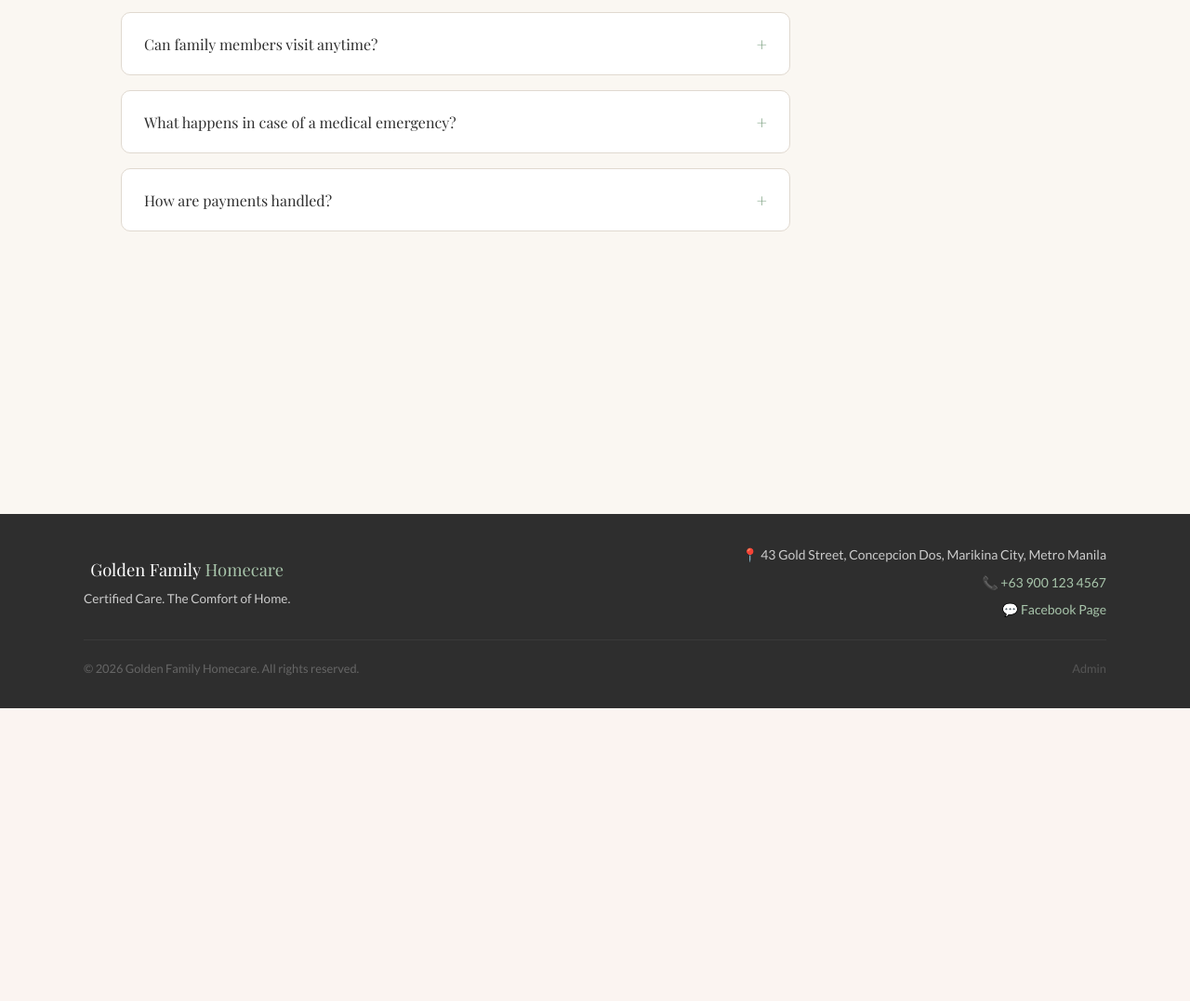
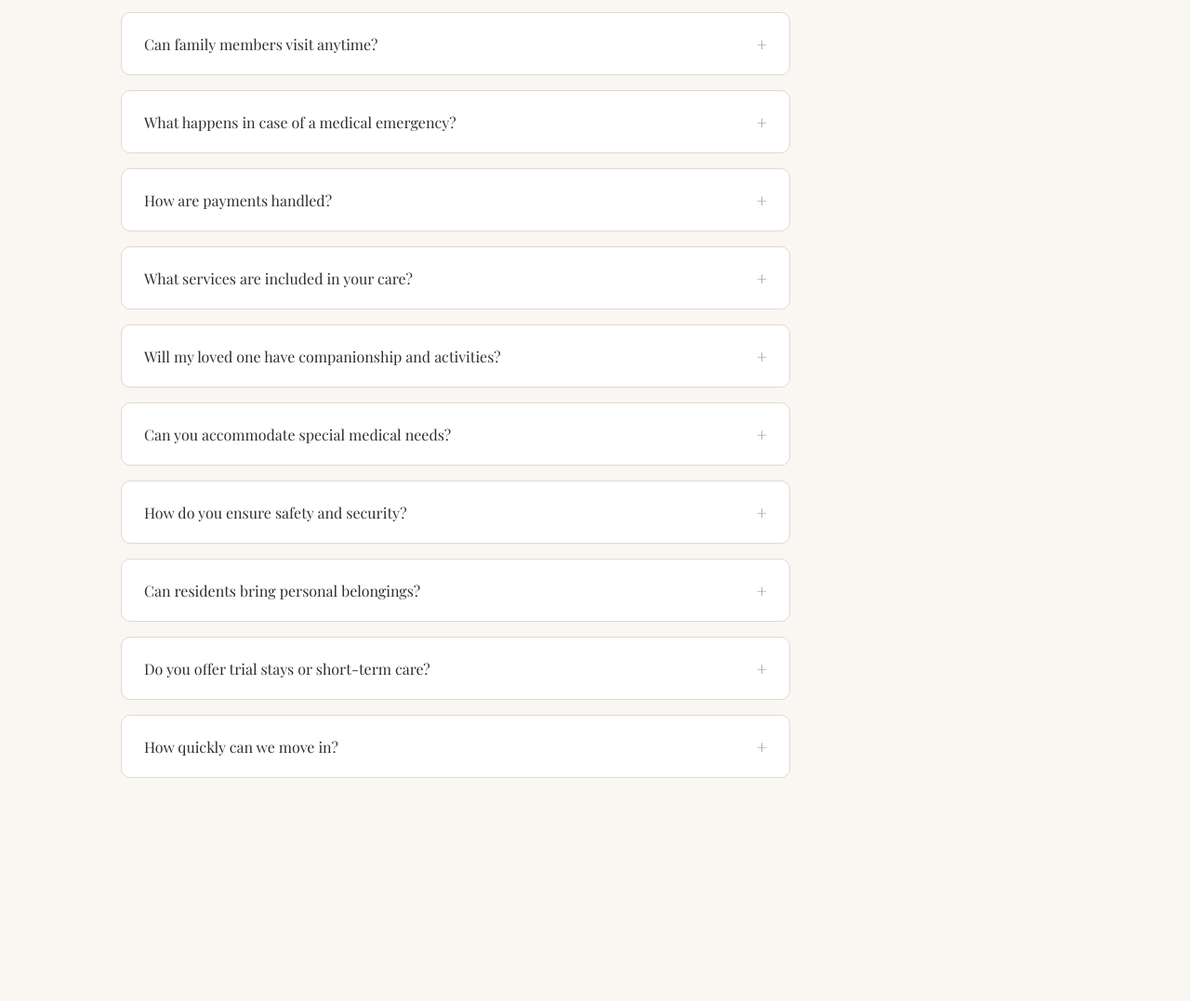
Before and after one commit to Joloham/capati-homecare-website, a Flask app: template templates/faq.html in a window 1280 px wide. Shown: the part 648-1725 px from the top of the page at 93% size. Before the commit the page ends 1410 px from the top, so only its background shows below. Run offline with Flask 3, Linux system fonts and the light colour scheme; the template is opened without the code that fills it, so the values that code supplies are empty.

Commit message:
Update FAQ

```diff
--- a/templates/faq.html
+++ b/templates/faq.html
@@ -53,12 +53,20 @@
     }
 
     .faq-item.open .faq-answer {
-      max-height: 300px;
+      max-height: 600px;
       padding: 0 1.5rem 1.25rem;
     }
 
     .faq-item.open .faq-icon {
       transform: rotate(45deg);
+    }
+
+    .faq-answer ul {
+      margin: 0.75rem 0 0 1.25rem;
+    }
+
+    .faq-answer ul li {
+      margin-bottom: 0.4rem;
     }
   </style>
 </head>
@@ -79,7 +87,7 @@
           <span class="faq-icon">+</span>
         </button>
         <div class="faq-answer">
-          You can start by sending us a message through our Contact page or calling us directly. We'll schedule a free assessment visit to understand your loved one's needs and discuss the best care plan.
+          You can start by sending us a message through our Contact page or calling us directly. We'll schedule a brief assessment to understand your loved one's needs and recommend the best care plan.
         </div>
       </div>
 
@@ -89,7 +97,12 @@
           <span class="faq-icon">+</span>
         </button>
         <div class="faq-answer">
-          We currently serve residents in Quezon City and nearby areas in Metro Manila. Contact us to confirm if we cover your specific location.
+          While our homecare facility is in Marikina, we serve families from all across the Philippines and overseas. We specifically provide peace of mind to:
+          <ul>
+            <li><strong>Local Neighbors:</strong> Families in Marikina, Pasig and surrounding areas looking for "Professional Care with the Warmth of a Real Home".</li>
+            <li><strong>The "Sandwich Generation":</strong> Full-time professionals who need a safe, professional sanctuary for their aging parents.</li>
+            <li><strong>Global Filipinos:</strong> Overseas families who need a trusted, transparent partner to provide "Gold Standard" care for their loved ones.</li>
+          </ul>
         </div>
       </div>
 
@@ -99,7 +112,7 @@
           <span class="faq-icon">+</span>
         </button>
         <div class="faq-answer">
-          We offer flexible arrangements. There is no long-term lock-in — we work with families on a month-to-month basis, though longer commitments may come with discounts.
+          Minimum contract is one year.
         </div>
       </div>
 
@@ -109,7 +122,7 @@
           <span class="faq-icon">+</span>
         </button>
         <div class="faq-answer">
-          Yes. All our caregivers go through a thorough background check, reference verification, and in-house training before being assigned to any resident. Your loved one's safety is our top priority.
+          Yes. Our caregivers are trained, experienced, and carefully screened to ensure safe, professional, and compassionate care at all times.
         </div>
       </div>
 
@@ -119,7 +132,7 @@
           <span class="faq-icon">+</span>
         </button>
         <div class="faq-answer">
-          Absolutely. We encourage family involvement and visits. We believe that staying connected with family is an important part of a resident's emotional wellbeing.
+          We encourage family visits during visiting hours. Visiting hours are structured to ensure the comfort and routine of all residents, while keeping a warm and welcoming environment.
         </div>
       </div>
 
@@ -129,7 +142,7 @@
           <span class="faq-icon">+</span>
         </button>
         <div class="faq-answer">
-          Our caregivers are trained in basic first aid and emergency response. In case of a medical emergency, we immediately contact the family and coordinate with the nearest medical facility.
+          We follow a strict emergency protocol. Residents are immediately attended to, while family members are promptly informed. We have an on-call medical doctor. We will transport to a nearby hospital, if needed.
         </div>
       </div>
 
@@ -139,7 +152,79 @@
           <span class="faq-icon">+</span>
         </button>
         <div class="faq-answer">
-          Payments are made monthly and can be done via bank transfer or GCash. A detailed billing statement is provided every billing period.
+          We provide clear, transparent pricing with no hidden fees. Payment terms and schedules will be discussed during enrollment.
+        </div>
+      </div>
+
+      <div class="faq-item">
+        <button class="faq-question" onclick="toggleFaq(this)">
+          What services are included in your care?
+          <span class="faq-icon">+</span>
+        </button>
+        <div class="faq-answer">
+          Our services include 24/7 monitoring, assistance with daily living, medication management, home-cooked meals, and social activities for overall well-being.
+        </div>
+      </div>
+
+      <div class="faq-item">
+        <button class="faq-question" onclick="toggleFaq(this)">
+          Will my loved one have companionship and activities?
+          <span class="faq-icon">+</span>
+        </button>
+        <div class="faq-answer">
+          Yes. We promote social interaction and meaningful daily activities to support emotional and mental wellness.
+        </div>
+      </div>
+
+      <div class="faq-item">
+        <button class="faq-question" onclick="toggleFaq(this)">
+          Can you accommodate special medical needs?
+          <span class="faq-icon">+</span>
+        </button>
+        <div class="faq-answer">
+          We can accommodate certain medical needs with proper coordination. Oxygen support may be provided on a temporary basis — until the resident's condition stabilizes within a maximum of two (2) weeks. If the condition remains unstable beyond this period, we may advise transfer to a more appropriate medical facility for continued care.
+          <br/><br/>
+          Our home is equipped with standard beds. Should a medical bed be required, this will be provided by the resident's family. We'll discuss specific requirements during assessment.
+        </div>
+      </div>
+
+      <div class="faq-item">
+        <button class="faq-question" onclick="toggleFaq(this)">
+          How do you ensure safety and security?
+          <span class="faq-icon">+</span>
+        </button>
+        <div class="faq-answer">
+          Our home is designed for senior safety, with attentive staff, continuous monitoring, and structured routines.
+        </div>
+      </div>
+
+      <div class="faq-item">
+        <button class="faq-question" onclick="toggleFaq(this)">
+          Can residents bring personal belongings?
+          <span class="faq-icon">+</span>
+        </button>
+        <div class="faq-answer">
+          As space is limited, residents may bring a limited number of personal items to make their space feel familiar and comfortable.
+        </div>
+      </div>
+
+      <div class="faq-item">
+        <button class="faq-question" onclick="toggleFaq(this)">
+          Do you offer trial stays or short-term care?
+          <span class="faq-icon">+</span>
+        </button>
+        <div class="faq-answer">
+          Short-term stays may be arranged depending on availability. Please contact us to discuss your needs.
+        </div>
+      </div>
+
+      <div class="faq-item">
+        <button class="faq-question" onclick="toggleFaq(this)">
+          How quickly can we move in?
+          <span class="faq-icon">+</span>
+        </button>
+        <div class="faq-answer">
+          Move-in timelines depend on availability and assessment, but we aim to accommodate families as soon as possible.
         </div>
       </div>
 
```
